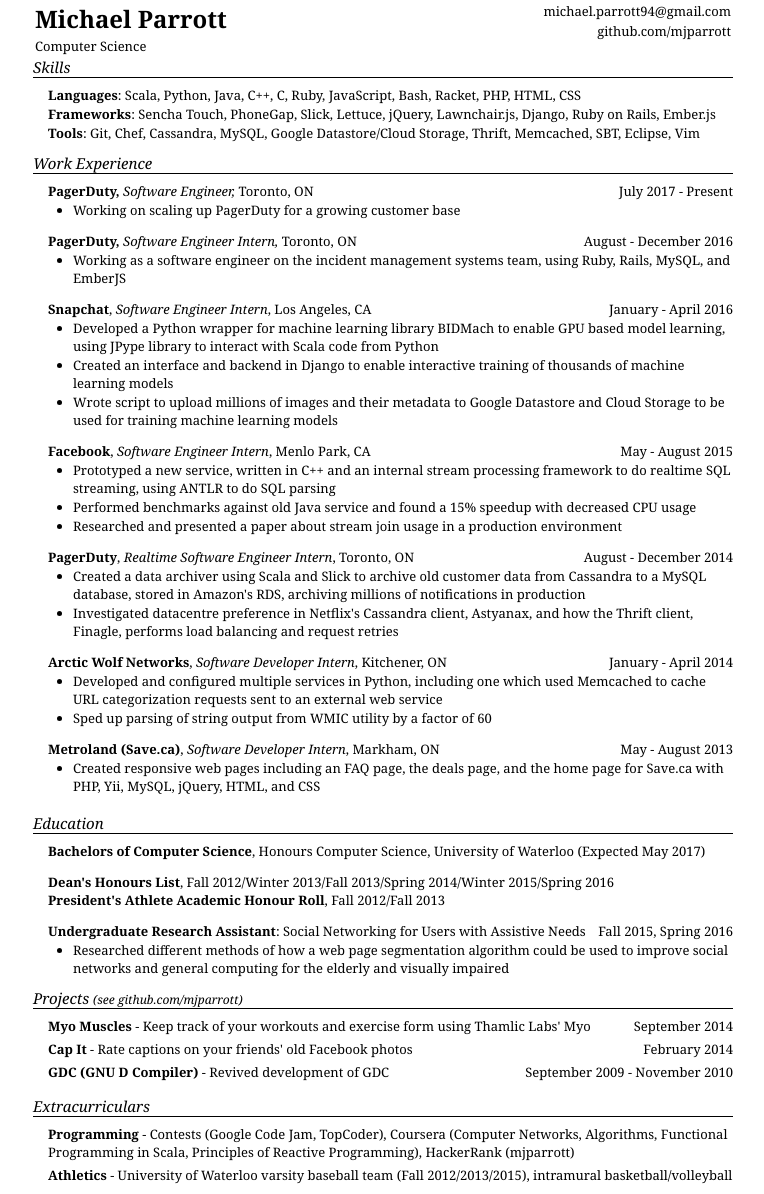
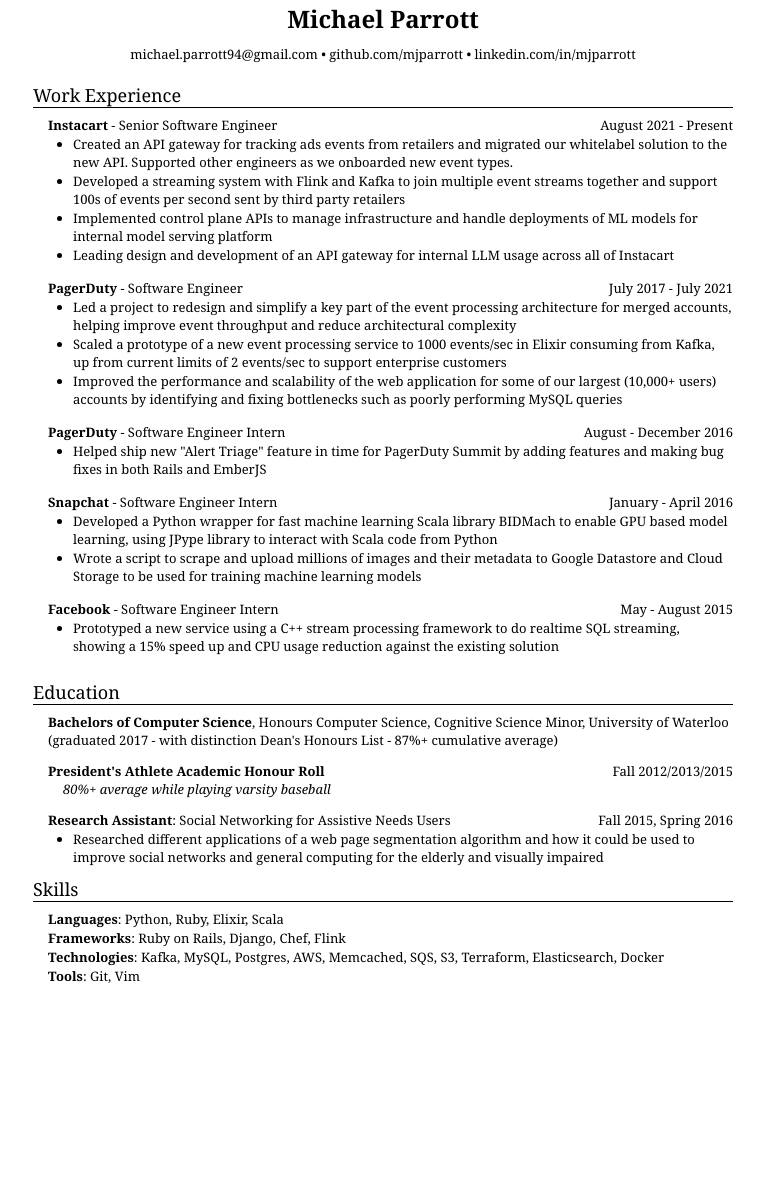
Before and after one commit to mjparrott/mjparrott.github.io, a Jekyll site: the page resume.html, which Jekyll copies as it is, in a window 1280 px wide. Shown: the whole page, without its empty margins (257-1021 px from the left). Built offline with Jekyll 4.4.1, drawn with Linux system fonts in a browser that asks for light colours; after the commit the page ends 996 px from its top, so only the background shows below that.

Commit message:
Update resume

```diff
--- a/resume.css
+++ b/resume.css
@@ -49,8 +49,7 @@
 
 .section-title
 {
-  font-style: italic;
-  font-size: 15px;
+  font-size: 18px;
   border-bottom: 1px solid black;
   margin-bottom: 8px;
 }
@@ -74,13 +73,15 @@
 {
   width: 100%;
   overflow: hidden;
+  margin-bottom: 20px;
 }
 
 #header #name
 {
   font-weight: bold;
   font-size: 24px;
-  margin-bottom: 0px;
+  margin-bottom: 10px;
+  text-align: center;
 }
 
 #header p
@@ -90,7 +91,7 @@
 
 #header .contact-info
 {
-  text-align: right;
+  text-align: center;
 }
 
 /**
@@ -98,7 +99,7 @@
  */
 .job
 {
-  margin-bottom: 13px;
+  margin-bottom: 15px;
 }
 #last-job
 {
@@ -107,7 +108,6 @@
 
 .job .job-title
 {
-  font-style: italic;
 }
 
 .job .job-employer
@@ -150,6 +150,15 @@
 }
 
 /**
+ * Education
+ */
+.note
+{
+  font-style: italic;
+}
+
+
+/**
  * Extracurriculars section
  */
 .extracurricular
--- a/resume.html
+++ b/resume.html
@@ -6,23 +6,14 @@
 </head>
 <body>
   <div id = "header">
-    <div style = "width: 350px; float: left;">
+    <div>
       <p id = "name">Michael Parrott</p>
-      <p id = "program">Computer Science</p>
     </div>
-    <div class = "contact-info" style = "margin-left: 340px;">
-      <p id = "email">michael.parrott94@gmail.com</p>
-      <p id = "github">github.com/mjparrott</p>
+    <div class = "contact-info">
+      <span id = "email">michael.parrott94@gmail.com</span> •
+      <span id = "github">github.com/mjparrott</span> •
+      <span id = "linkedin">linkedin.com/in/mjparrott</span>
     </div>
-  </div>
-
-  <div id = "skills" class = "section">
-    <div class = "section-title">Skills</div>
-    <ul class = "no-bullet">
-      <li><strong>Languages</strong>: Scala, Python, Java, C++, C, Ruby, JavaScript, Bash, Racket, PHP, HTML, CSS</li>
-      <li><strong>Frameworks</strong>: Sencha Touch, PhoneGap, Slick, Lettuce, jQuery, Lawnchair.js, Django, Ruby on Rails, Ember.js</li>
-      <li><strong>Tools</strong>: Git, Chef, Cassandra, MySQL, Google Datastore/Cloud Storage, Thrift, Memcached, SBT, Eclipse, Vim</li>
-    </ul>
   </div>
 
   <div id = "work-experience" class = "section">
@@ -30,166 +21,157 @@
 
     <div class = "job">
       <div class = "job-info indent-text">
-        <span class = "job-employer">PagerDuty,</span>
-        <span class = "job-title">Software Engineer,</span>
-        <span class = "job-location">Toronto, ON</span>
-        <span class = "job-time">July 2017 - Present</span>
+        <span class = "job-employer">Instacart</span> -
+        <span class = "job-title">Senior Software Engineer</span>
+        <span class = "job-time">August 2021 - Present</span>
+      </div>
+
+      <ul>
+        <li>Created an API gateway for tracking ads events from retailers and migrated our whitelabel solution to the new API.
+          Supported other engineers as we onboarded new event types.</li>
+        <li>Developed a streaming system with Flink and Kafka to join multiple event streams together and support
+          100s of events per second sent by third party retailers</li>
+        <li>Implemented control plane APIs to manage infrastructure and handle deployments of ML models for internal model serving platform</li>
+        <li>Leading design and development of an API gateway for internal LLM usage across all of Instacart</li>
+      </ul>
+    </div>
+
+    <div class = "job">
+      <div class = "job-info indent-text">
+        <span class = "job-employer">PagerDuty</span> -
+        <span class = "job-title">Software Engineer</span>
+        <span class = "job-time">July 2017 - July 2021</span>
       </div>
       <ul>
-        <li>Working on scaling up PagerDuty for a growing customer base</li>
+        <li>Led a project to redesign and simplify a key part of the event processing architecture for merged accounts,
+        helping improve event throughput and reduce architectural complexity</li>
+        <li>Scaled a prototype of a new event processing service to 1000 events/sec in Elixir consuming from Kafka, up from current limits
+        of 2 events/sec to support enterprise customers</li>
+        <li>Improved the performance and scalability of the web application for some of our largest (10,000+ users) accounts by identifying and fixing
+        bottlenecks such as poorly performing MySQL queries</li>
       </ul>
     </div>
     <div class = "job">
       <div class = "job-info indent-text">
-        <span class = "job-employer">PagerDuty,</span>
-        <span class = "job-title">Software Engineer Intern,</span>
-        <span class = "job-location">Toronto, ON</span>
+        <span class = "job-employer">PagerDuty</span> -
+        <span class = "job-title">Software Engineer Intern</span>
         <span class = "job-time">August - December 2016</span>
       </div>
       <ul>
-        <li>Working as a software engineer on the incident management systems team, using Ruby, Rails, MySQL, and EmberJS</li>
+        <li>Helped ship new "Alert Triage" feature in time for PagerDuty Summit by adding features and making bug fixes
+        in both Rails and EmberJS</li>
       </ul>
     </div>
     <div class = "job">
       <div class = "job-info indent-text">
-        <span class = "job-employer">Snapchat</span>,
-        <span class = "job-title">Software Engineer Intern</span>,
-        <span class = "job-location">Los Angeles, CA</span>
+        <span class = "job-employer">Snapchat</span> -
+        <span class = "job-title">Software Engineer Intern</span>
         <span class = "job-time">January - April 2016</span>
       </div>
       <ul>
-        <li>Developed a Python wrapper for machine learning library BIDMach to enable
+        <li>Developed a Python wrapper for fast machine learning Scala library BIDMach to enable
         GPU based model learning, using JPype library to interact with Scala code from Python</li>
-        <li>Created an interface and backend in Django to enable interactive training of
-          thousands of machine learning models</li>
-        <li>Wrote script to upload millions of images and their metadata to Google Datastore and
+        <li>Wrote a script to scrape and upload millions of images and their metadata to Google Datastore and
         Cloud Storage to be used for training machine learning models</li>
       </ul>
     </div>
     <div class = "job">
       <div class = "job-info indent-text">
-        <span class = "job-employer">Facebook</span>,
-        <span class = "job-title">Software Engineer Intern</span>,
-        <span class = "job-location">Menlo Park, CA</span>
+        <span class = "job-employer">Facebook</span> -
+        <span class = "job-title">Software Engineer Intern</span>
         <span class = "job-time">May - August 2015</span>
       </div>
       <ul>
-        <li>Prototyped a new service, written in C++ and an internal stream processing framework
-          to do realtime SQL streaming, using ANTLR to do SQL parsing</li>
-        <li>Performed benchmarks against old Java service and found a 15% speedup
-          with decreased CPU usage</li>
-        <li>Researched and presented a paper about stream join usage in a production environment</li>
+        <li>Prototyped a new service using a C++ stream processing framework
+          to do realtime SQL streaming, showing a 15% speed up and CPU usage reduction against
+          the existing solution</li>
       </ul>
     </div>
+
+    <!--
     <div class = "job">
       <div class = "job-info indent-text">
-        <span class = "job-employer">PagerDuty</span>,
-        <span class = "job-title">Realtime Software Engineer Intern</span>,
-        <span class = "job-location">Toronto, ON</span>
+        <span class = "job-employer">PagerDuty</span> -
+        <span class = "job-title">Software Engineer Intern</span>
         <span class = "job-time">August - December 2014</span>
       </div>
 
       <ul>
         <li>Created a data archiver using Scala and Slick to archive old customer data from Cassandra to a MySQL database,
           stored in Amazon's RDS, archiving millions of notifications in production</li>
-        <li>Investigated datacentre preference in Netflix's Cassandra client, Astyanax, and how the Thrift client,
-          Finagle, performs load balancing and request retries</li>
       </ul>
     </div>
+    -->
 
+    <!--
       <div class = "job">
         <div class = "job-info indent-text">
-        <span class = "job-employer">Arctic Wolf Networks</span>,
-        <span class = "job-title">Software Developer Intern</span>,
-        <span class = "job-location">Kitchener, ON</span>
+          <span class = "job-employer">Arctic Wolf Networks</span> -
+          <span class = "job-title">Software Developer Intern</span>
           <span class = "job-time">January - April 2014</span>
         </div>
 
         <ul>
-        <li>Developed and configured multiple services in Python, including one which used Memcached
+          <li>Developed and configured multiple services in Python and Chef, including one which used Memcached
             to cache URL categorization requests sent to an external web service</li>
-        <li>Sped up parsing of string output from WMIC utility by a factor of 60</li>
         </ul>
       </div>
+    -->
 
+    <!--
       <div id = "last-job" class = "job">
       <div class = "job-info indent-text">
-        <span class = "job-employer">Metroland (Save.ca)</span>,
-        <span class = "job-title">Software Developer Intern</span>,
-        <span class = "job-location">Markham, ON</span>
+        <span class = "job-employer">Metroland (Save.ca)</span> -
+        <span class = "job-title">Software Developer Intern</span>
         <span class = "job-time">May - August 2013</span>
       </div>
 
       <ul>
         <li>Created responsive web pages including an FAQ page, the deals page, and the home page for Save.ca with PHP, Yii,
-          MySQL, jQuery, HTML, and CSS</li>
+          MySQL and jQuery for a website redesign</li>
       </ul>
     </div>
+    -->
 
   </div>
 
   <div id = "education" class = "section">
     <div class = "section-title">Education</div>
     <div class = "indent-text">
-      <strong>Bachelors of Computer Science</strong>, Honours Computer Science, University of Waterloo
-        (Expected May 2017)
+      <strong>Bachelors of Computer Science</strong>, Honours Computer Science, Cognitive Science Minor, University of Waterloo
+      (graduated 2017 - with distinction Dean's Honours List - 87%+ cumulative average)
     </div>
 
     <p></p>
 
     <div class = "indent-text">
-      <div><strong>Dean's Honours List</strong>, Fall 2012/Winter 2013/Fall 2013/Spring 2014/Winter 2015/Spring 2016</div>
-      <div><strong>President's Athlete Academic Honour Roll</strong>, Fall 2012/Fall 2013</div>
+      <div>
+        <strong>President's Athlete Academic Honour Roll</strong>
+        <span class = "time-frame">Fall 2012/2013/2015</span>
+      </div>
+      <div class = "indent-text" style = "font-style: italic;">80%+ average while playing varsity baseball</div>
     </div>
 
     <p></p>
     <div class = "indent-text">
-      <div><strong>Undergraduate Research Assistant</strong>: Social Networking for Users with Assistive Needs
+      <div><strong>Research Assistant</strong>: Social Networking for Assistive Needs Users
       <span class = "time-frame">Fall 2015, Spring 2016</span> </div>
     </div>
       <ul>
-        <li>Researched different methods of how a web page segmentation algorithm could be used to
+        <li>Researched different applications of a web page segmentation algorithm and how it could be used to
           improve social networks and general computing for the elderly and visually impaired</li>
       </ul>
 
   </div>
-
-  <div id = "projects" class = "section">
-    <div class = "section-title">Projects <span style="font-size: 12px">(see github.com/mjparrott)</span></div>
-    <div class = "project">
-      <div class = "project-info indent-text">
-        <span class = "project-title">Myo Muscles</span>
-        <span> - Keep track of your workouts and exercise form using Thamlic Labs' Myo</span>
-        <span class = "project-time">September 2014</span>
-      </div>
+  <div id = "skills" class = "section">
+    <div class = "section-title">Skills</div>
+    <ul class = "no-bullet">
+      <li><strong>Languages</strong>: Python, Ruby, Elixir, Scala</li>
+      <li><strong>Frameworks</strong>: Ruby on Rails, Django, Chef, Flink</li>
+      <li><strong>Technologies</strong>: Kafka, MySQL, Postgres, AWS, Memcached, SQS, S3, Terraform, Elasticsearch, Docker</li>
+      <li><strong>Tools</strong>: Git, Vim</li>
+    </ul>
   </div>
 
-    <div class = "project">
-      <div class = "project-info indent-text">
-        <span class = "project-title">Cap It</span>
-        <span> - Rate captions on your friends' old Facebook photos</span>
-        <span class = "project-time">February 2014</span>
-      </div>
-    </div>
-
-    <div id = "last-project" class = "project" style = "margin-bottom: 5px;">
-      <div class = "project-info indent-text">
-        <span class = "project-title">GDC (GNU D Compiler)</span>
-        <span> - Revived development of GDC</span>
-        <span class = "project-time">September 2009 - November 2010</span>
-      </div>
-    </div>
-  </div>
-
-  <div id = "extracurriculars" class = "section">
-    <div class = "section-title">Extracurriculars</div>
-    <div class = "indent-text" style="margin-bottom: 5px"><strong>Programming</strong> -
-      Contests (Google Code Jam, TopCoder), Coursera (Computer Networks, Algorithms, Functional Programming in
-      Scala, Principles of Reactive Programming), HackerRank (mjparrott)
-    </div>
-    <div class = "indent-text"><strong>Athletics</strong> -
-      University of Waterloo varsity baseball team (Fall 2012/2013/2015), intramural basketball/volleyball
-    </div>
-  </div>
 </body>
 </html>
```
Lines whose indentation alone changed are shown as unchanged.
